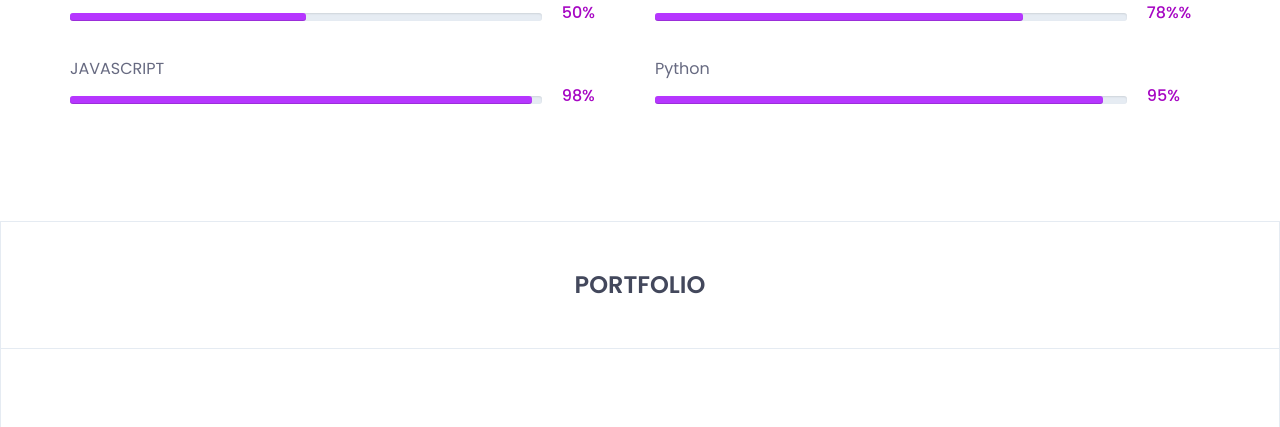
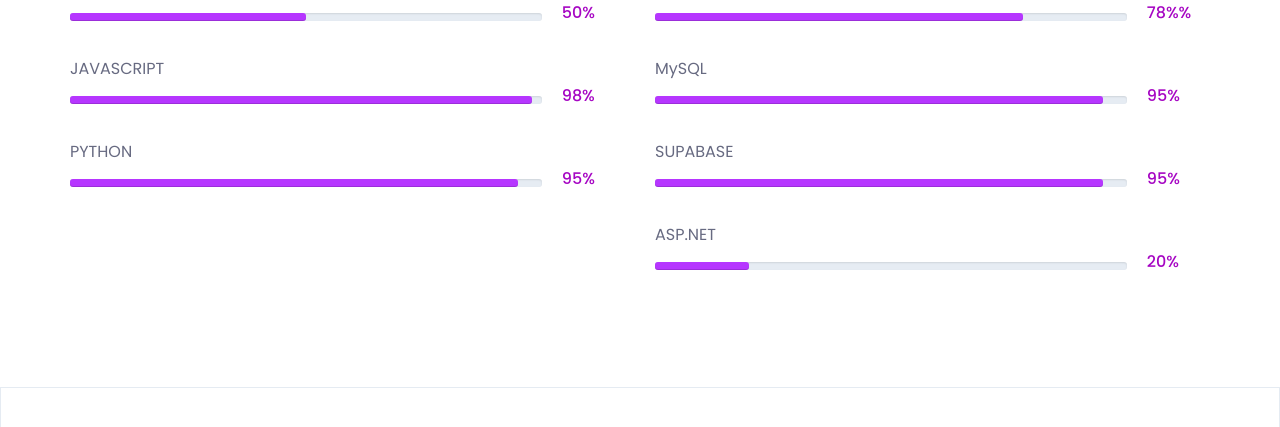
Before and after one commit to kyuremmmmz/portfolio, a plain HTML site: page index.html in a window 1280 px wide. Shown: the part 2269-2696 px from the top of the page. Drawn offline with nearby package versions, Linux system fonts and the light colour scheme.

Commit message:
to master

```diff
--- a/index.html
+++ b/index.html
@@ -254,6 +254,16 @@
 											<h3>98%</h3>
 										</div>
 									</div><!-- /.barWrapper -->
+									<div class="barWrapper">
+									<span class="progressText"> Python</span>
+									<div class="single-progress-txt">
+										<div class="progress ">
+											<div class="progress-bar" role="progressbar" aria-valuenow="95" aria-valuemin="10" aria-valuemax="100" style="">
+											</div>
+										</div>
+										<h3>95%</h3>
+									</div>
+									</div><!-- /.barWrapper -->
 								</div>
 							</div>
 							<div class="col-md-6">
@@ -314,7 +324,7 @@
 										</div>
 									</div><!-- /.barWrapper -->
 									<div class="barWrapper"></div>
-										<span class="progressText"> Python</span>
+										<span class="progressText"> MySQL</span>
 										<div class="single-progress-txt">
 											<div class="progress ">
 												<div class="progress-bar" role="progressbar" aria-valuenow="95" aria-valuemin="10" aria-valuemax="100"
@@ -322,6 +332,27 @@
 												</div>
 											</div>
 											<h3>95%</h3>
+										</div>
+									</div><!-- /.barWrapper -->
+									<div class="barWrapper">
+									<span class="progressText"> Supabase</span>
+									<div class="single-progress-txt">
+										<div class="progress ">
+											<div class="progress-bar" role="progressbar" aria-valuenow="95" aria-valuemin="10" aria-valuemax="100" style="">
+											</div>
+										</div>
+										<h3>95%</h3>
+									</div>
+									</div><!-- /.barWrapper -->
+									<div class="barWrapper">
+										<span class="progressText"> ASP.NET</span>
+										<div class="single-progress-txt">
+											<div class="progress ">
+												<div class="progress-bar" role="progressbar" aria-valuenow="20" aria-valuemin="10" aria-valuemax="100"
+													style="">
+												</div>
+											</div>
+											<h3>20%</h3>
 										</div>
 									</div><!-- /.barWrapper -->
 								</div>
```
